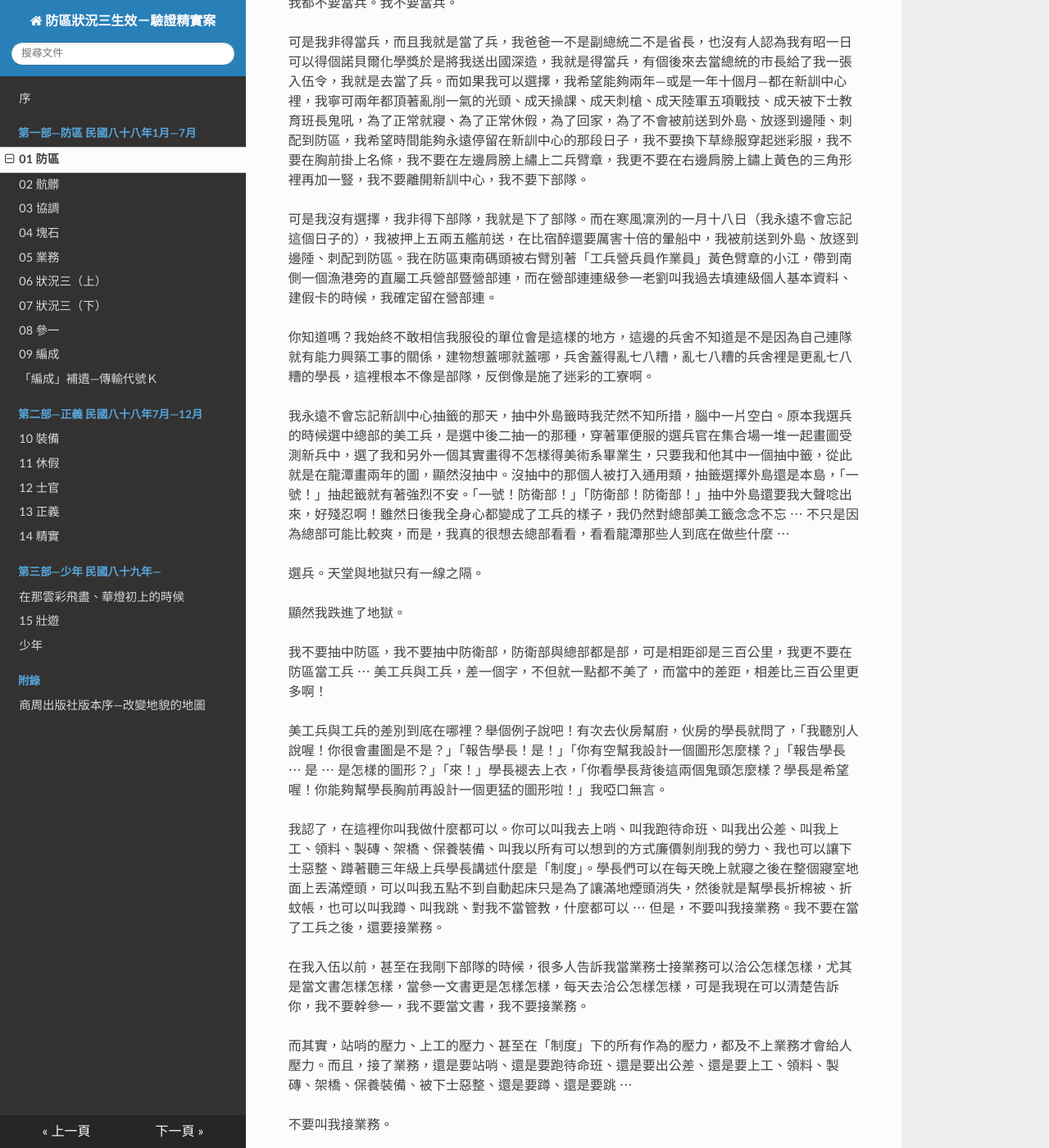
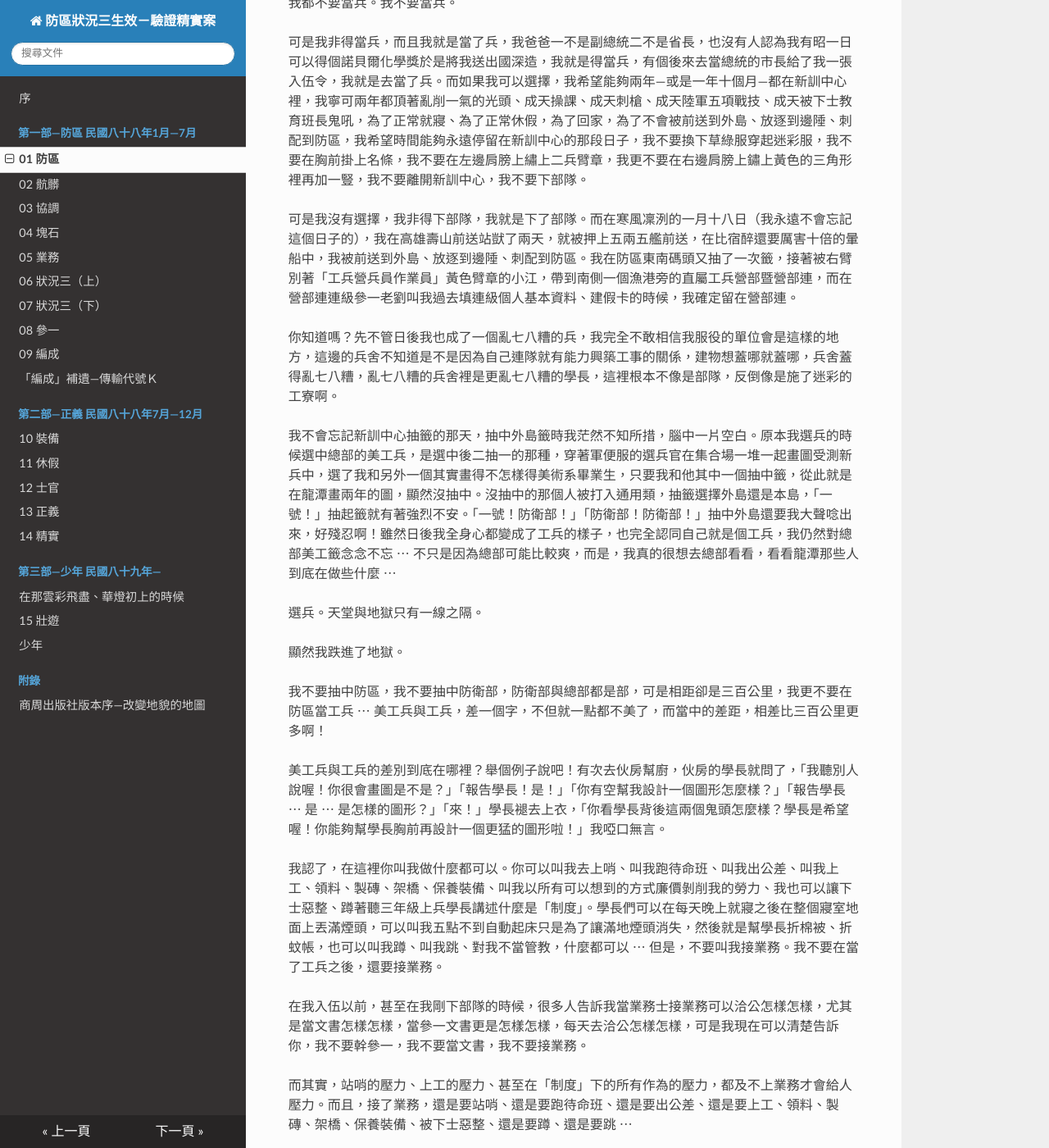
Before and after one commit to zonble/zk3, an MkDocs documentation site: the page built from docs/01.md, in a window 1280 px wide and 1400 px high, scrolled down 272 px. Shown: the whole window at 82% size. Built offline with MkDocs 1.6.1, drawn with Linux system fonts in a browser that asks for light colours; nearby versions of some CDN libraries; some of the changed text lies outside the part shown.

Commit message:
Minor changes.

```diff
--- a/docs/01.md
+++ b/docs/01.md
@@ -6,11 +6,11 @@
 
 可是我非得當兵，而且我就是當了兵，我爸爸一不是副總統二不是省長，也沒有人認為我有昭一日可以得個諾貝爾化學獎於是將我送出國深造，我就是得當兵，有個後來去當總統的市長給了我一張入伍令，我就是去當了兵。而如果我可以選擇，我希望能夠兩年—或是一年十個月—都在新訓中心裡，我寧可兩年都頂著亂削一氣的光頭、成天操課、成天刺槍、成天陸軍五項戰技、成天被下士教育班長鬼吼，為了正常就寢、為了正常休假，為了回家，為了不會被前送到外島、放逐到邊陲、刺配到防區，我希望時間能夠永遠停留在新訓中心的那段日子，我不要換下草綠服穿起迷彩服，我不要在胸前掛上名條，我不要在左邊肩膀上繡上二兵臂章，我更不要在右邊肩膀上鏽上黃色的三角形裡再加一豎，我不要離開新訓中心，我不要下部隊。
 
-可是我沒有選擇，我非得下部隊，我就是下了部隊。而在寒風凜洌的一月十八日（我永遠不會忘記這個日子的），我被押上五兩五艦前送，在比宿醉還要厲害十倍的暈船中，我被前送到外島、放逐到邊陲、刺配到防區。我在防區東南碼頭被右臂別著「工兵營兵員作業員」黃色臂章的小江，帶到南側一個漁港旁的直屬工兵營部暨營部連，而在營部連連級參一老劉叫我過去填連級個人基本資料、建假卡的時候，我確定留在營部連。
+可是我沒有選擇，我非得下部隊，我就是下了部隊。而在寒風凜洌的一月十八日（我永遠不會忘記這個日子的），我在高雄壽山前送站獃了兩天，就被押上五兩五艦前送，在比宿醉還要厲害十倍的暈船中，我被前送到外島、放逐到邊陲、刺配到防區。我在防區東南碼頭又抽了一次籤，接著被右臂別著「工兵營兵員作業員」黃色臂章的小江，帶到南側一個漁港旁的直屬工兵營部暨營部連，而在營部連連級參一老劉叫我過去填連級個人基本資料、建假卡的時候，我確定留在營部連。
 
-你知道嗎？我始終不敢相信我服役的單位會是這樣的地方，這邊的兵舍不知道是不是因為自己連隊就有能力興築工事的關係，建物想蓋哪就蓋哪，兵舍蓋得亂七八糟，亂七八糟的兵舍裡是更亂七八糟的學長，這裡根本不像是部隊，反倒像是施了迷彩的工寮啊。
+你知道嗎？先不管日後我也成了一個亂七八糟的兵，我完全不敢相信我服役的單位會是這樣的地方，這邊的兵舍不知道是不是因為自己連隊就有能力興築工事的關係，建物想蓋哪就蓋哪，兵舍蓋得亂七八糟，亂七八糟的兵舍裡是更亂七八糟的學長，這裡根本不像是部隊，反倒像是施了迷彩的工寮啊。
 
-我永遠不會忘記新訓中心抽籤的那天，抽中外島籤時我茫然不知所措，腦中一片空白。原本我選兵的時候選中總部的美工兵，是選中後二抽一的那種，穿著軍便服的選兵官在集合場一堆一起畫圖受測新兵中，選了我和另外一個其實畫得不怎樣得美術系畢業生，只要我和他其中一個抽中籤，從此就是在龍潭畫兩年的圖，顯然沒抽中。沒抽中的那個人被打入通用類，抽籤選擇外島還是本島，「一號！」抽起籤就有著強烈不安。「一號！防衛部！」「防衛部！防衛部！」抽中外島還要我大聲唸出來，好殘忍啊！雖然日後我全身心都變成了工兵的樣子，我仍然對總部美工籤念念不忘 ⋯ 不只是因為總部可能比較爽，而是，我真的很想去總部看看，看看龍潭那些人到底在做些什麼 ⋯
+我不會忘記新訓中心抽籤的那天，抽中外島籤時我茫然不知所措，腦中一片空白。原本我選兵的時候選中總部的美工兵，是選中後二抽一的那種，穿著軍便服的選兵官在集合場一堆一起畫圖受測新兵中，選了我和另外一個其實畫得不怎樣得美術系畢業生，只要我和他其中一個抽中籤，從此就是在龍潭畫兩年的圖，顯然沒抽中。沒抽中的那個人被打入通用類，抽籤選擇外島還是本島，「一號！」抽起籤就有著強烈不安。「一號！防衛部！」「防衛部！防衛部！」抽中外島還要我大聲唸出來，好殘忍啊！雖然日後我全身心都變成了工兵的樣子，也完全認同自己就是個工兵，我仍然對總部美工籤念念不忘 ⋯ 不只是因為總部可能比較爽，而是，我真的很想去總部看看，看看龍潭那些人到底在做些什麼 ⋯
 
 選兵。天堂與地獄只有一線之隔。
 
@@ -32,7 +32,11 @@
 
 我真的認了。部隊中總要有人接業務，是吧！
 
-那天，星期六，八點部隊集合分配工作之後，連長叫我去製磚，與製磚廠的學長一起用輪孤車推了五車水洗砂、開了八包五十公斤裝水泥，用方鍬將砂與水泥一鏟一鏟混拌均勻，潑水、混拌、再潑水、再混拌，一鏟一鏟送上製磚機、一塊一塊，用人力「開磚」。
+那天，星期六，八點部隊集合分配工作之後，連長分配我去製磚，與製磚廠的學長一起用輪孤車推了五車水洗砂、開了八包五十公斤裝水泥，用方鍬將砂與水泥一鏟一鏟混拌均勻，潑水、混拌、再潑水、再混拌，一鏟一鏟送上製磚機、一塊一塊，用人力「開磚」。
+
+製磚是還營部連沒有衛勤的菜鳥最常出的公差，開磚之後，一路菜鳥一個接著一個把製磚機下那塊板模上的空心磚，連著板模一起拿到一旁排列、曝曬，到了下午再來收磚，把空心磚與板模分離，空心磚堆好供日好使用，板模也收好工隔天製磚。在曝曬空心磚的這段空檔，有些學長會去打小蜜蜂，但如果有菜鳥呢，則會一起圍上來，教導正確、有效率使用方鍬鏟砂的方式，這是在營部連生存的第一堂必修課。
+
+菜鳥會傻呼呼地用上臂肌肉把方鍬插進砂堆裡，再把方鍬抬起來，你這麼做了，學長就會叫你蹲下，做個十來下交互蹲跳。正確的方式是拿著方鍬的雙手完全不動，只透過扭腰的動作帶動方鍬，每一鏟就只需要一次扭腰；學長們會圍在你身邊直到教會你為止，而既然你會了，那你就繼續鏟完…
 
 這時候算是我半個師父的矮個子小江過來找全身是灰的我。他帶著我推開營辦室的門，營辦室裡擠滿營部參三與各連參三文書，討論著新編裝作業，另一頭雜亂堆放著參四的裝檢看板，政戰文書在政辦室、營辦室其中的一間小房間裡攤開一張張壁報紙、用廣告顏料畫著過年要用的海報。小江開口說，「你真正的師父退伍了，以後有什麼不會就問我，或是問人事官。以後，這張就是你的辦公桌。喂！菜鳥！風很大耶！先把營辦室的門關上好不好！」
 
```
Also changed, not shown: docs/08.md (+1 -1 lines), docs/13.md (+4 -4 lines).
